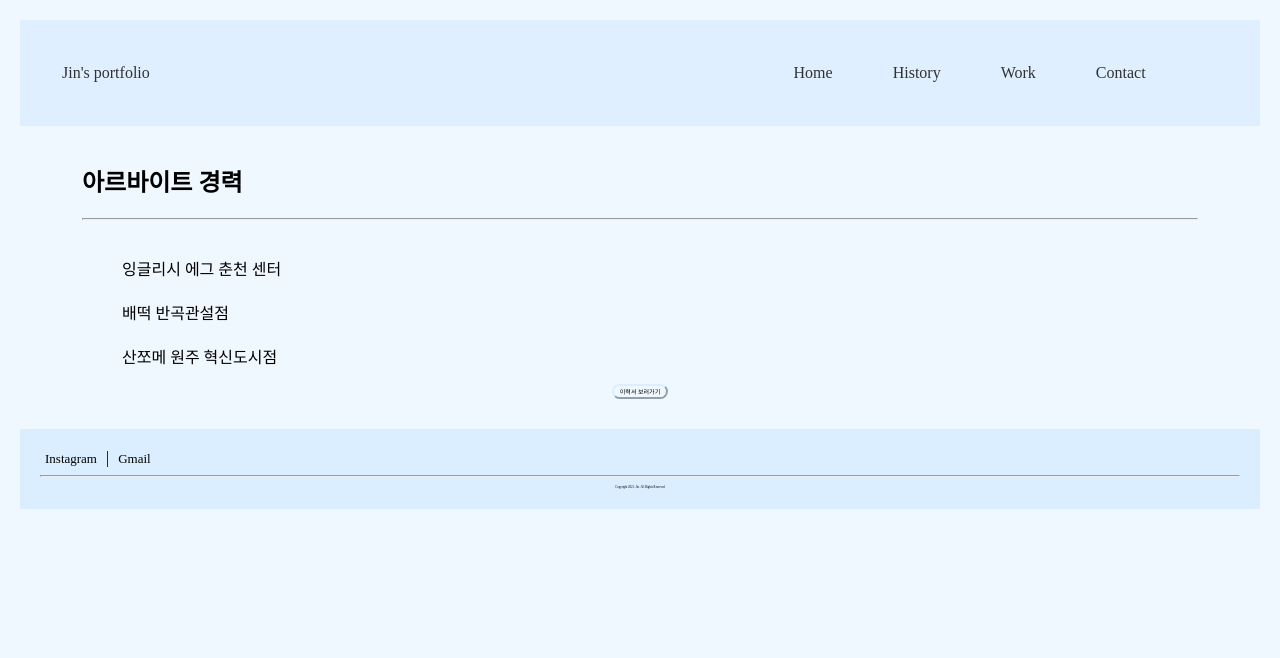
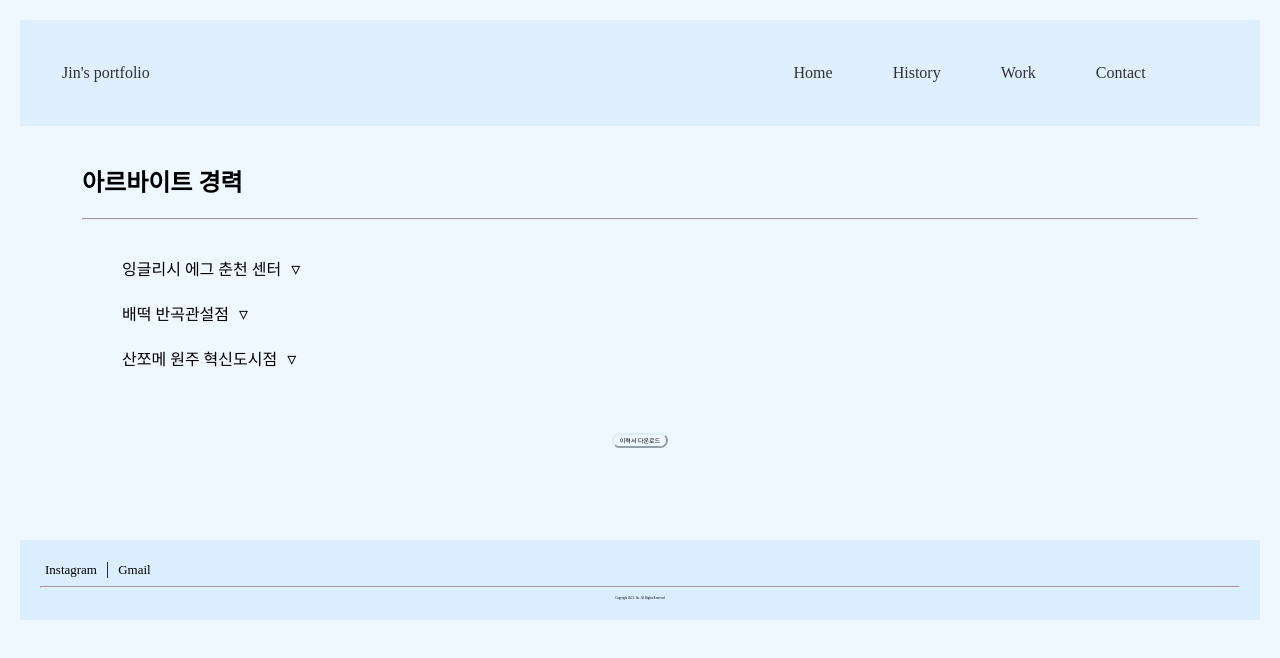
Before and after one commit to minhong1126/jin_portfolio, a plain HTML site: page his.html in a window 1280 px wide. Drawn offline with Linux system fonts and the light colour scheme.

Commit message:
Add files via upload
2022.8.23.

```diff
--- a/his.html
+++ b/his.html
@@ -8,6 +8,7 @@
 
     <link rel="stylesheet" type="text/css" href="css.css">
     <link rel="stylesheet" type="text/css" href="his_css.css">
+    <script src="his_js.js"></script>
 
     <title>Jin's Portfolio</title>
 </head>
@@ -35,9 +36,9 @@
         <h2>아르바이트 경력</h2>
         <hr>
         <ul class="rsm">
-            <li>잉글리시 에그 춘천 센터</li>
-            <li>배떡 반곡관설점</li>
-            <li>산쪼메 원주 혁신도시점</li>
+            <li>잉글리시 에그 춘천 센터 <button id ="rsm_btn1" class="rsm_li_btn">▿</button> </li>
+            <li>배떡 반곡관설점 <button id="rsm_btn2" class="rsm_li_btn">▿</button> </li>
+            <li>산쪼메 원주 혁신도시점 <button id="rsm_btn3" class="rsm_li_btn">▿</button> </li>
         </ul>
     </div>
 
@@ -47,11 +48,11 @@
         </ul>
     </div>
 
-    <!--이력서 보기-->
+    <!--이력서 다운로드-->
     <div class="rsm_btn">
-        <a href="resume.html">
-            <button class="down_btn">이력서 보러가기</button>
-        </a>
+        <button class="down_btn">
+            <a href="jin_resume.hwp" download="이력서">이력서 다운로드</a>
+        </button>
     </div>
 
     <!--저작권 및 연락처(간단)-->
--- a/his_css.css
+++ b/his_css.css
@@ -6,10 +6,15 @@
 }
 
 .rsm li{
-    text-decoration: none;
     color: black;
     list-style: none;
     padding-top: 20px;
+}
+
+.rsm_li_btn{
+    background-color: rgba(0, 0, 0, 0);
+    font-size: large;
+    border: none;
 }
 
 /*할 수 있는 일*/
@@ -17,6 +22,7 @@
 /*이력서 다운로드*/
 .rsm_btn{
     text-align: center;
+    margin: 5% 0;
 }
 
 .down_btn{
@@ -27,6 +33,11 @@
     margin-bottom: 30px;
 }
 
+.down_btn a{
+    text-decoration: none;
+    color: black;
+}
+
 .down_btn:hover{
     background-color: rgb(219, 238, 255);
 }
--- a/his_js.js
+++ b/his_js.js
@@ -1,6 +1,11 @@
 //경력
-var rsm = document.querySelectorAll("rsm");
+var rsm_btn1 = document.getElementById("rsm_btn1");
+var rsm_btn2 = document.getElementById("rsm_btn2");
+var rsm_btn3 = document.getElementById("rsm_btn3");
 
-var rsm_clk = function(){
+rsm_btn1.addEventListener("click", btn1());
 
-};
+
+function btn1(){
+    alert("히히");
+}
```
